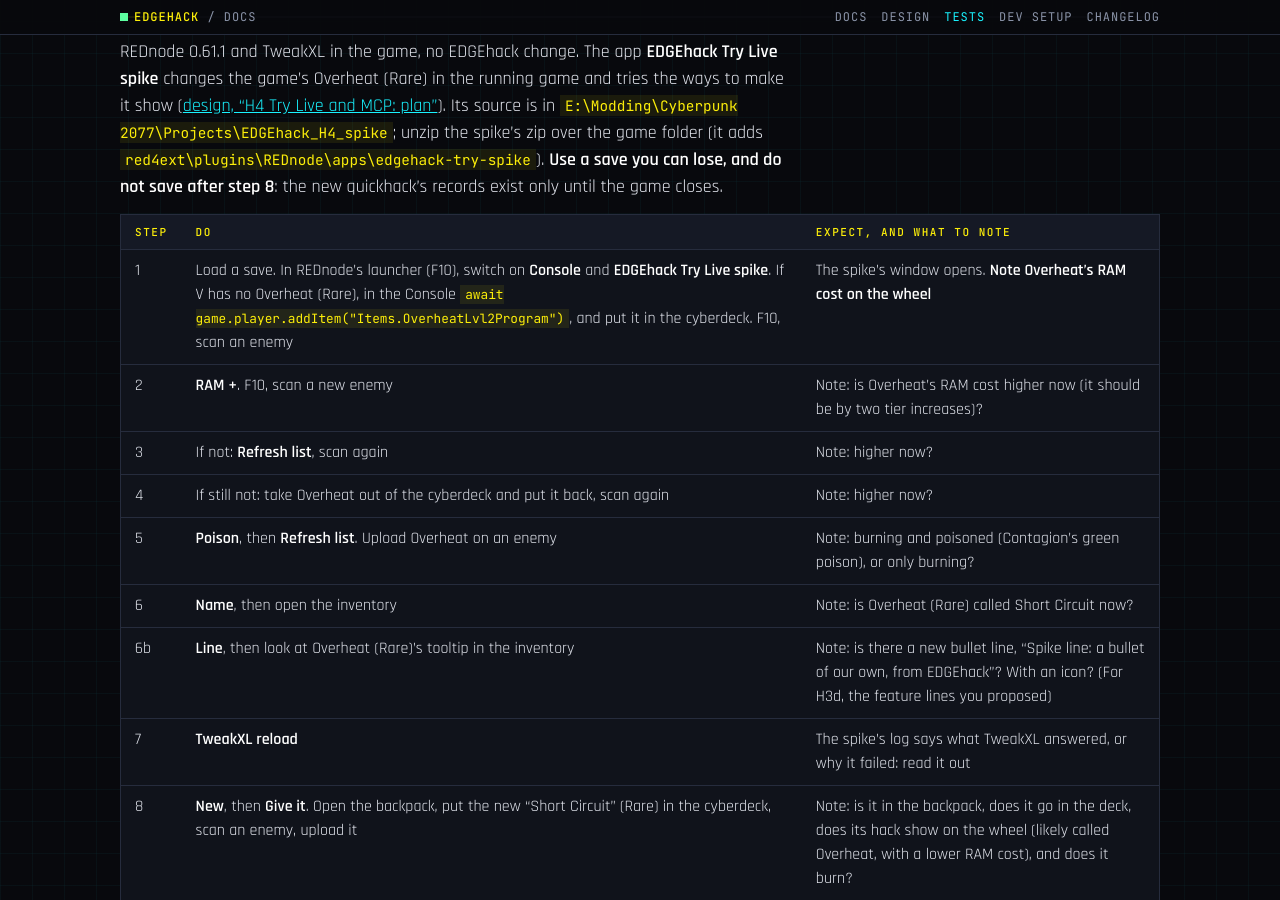
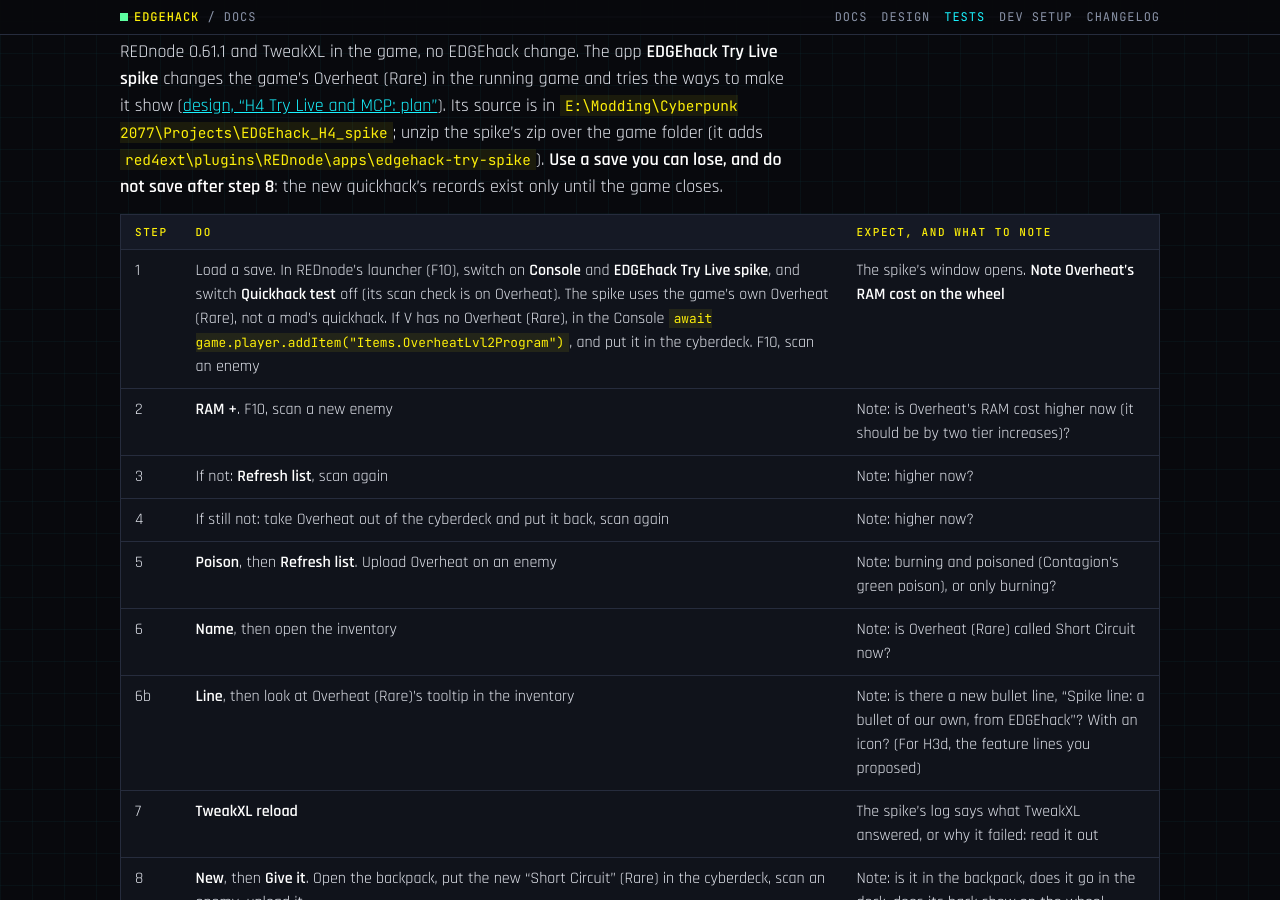
Before and after one commit to Edgemodders/EDGEhack, a Jekyll site: the page built from docs/testing.md, in a window 1280 px wide and 900 px high, scrolled down 2667 px. Built offline with Jekyll 4.4.1, drawn with Linux system fonts in a browser that asks for light colours.

Commit message:
H4 plan agreed (the four recommendations); the spike uses the game's own Overheat, with Quickhack test off
Co-Authored-By: Claude Opus 5.5 <noreply@anthropic.com>

```diff
--- a/docs/testing.md
+++ b/docs/testing.md
@@ -51,7 +51,7 @@ REDnode 0.61.1 and TweakXL in the game, no EDGEhack change. The app **EDGEhack T
 
 | Step | Do | Expect, and what to note |
 |---|---|---|
-| 1 | Load a save. In REDnode's launcher (F10), switch on **Console** and **EDGEhack Try Live spike**. If V has no Overheat (Rare), in the Console `await game.player.addItem("Items.OverheatLvl2Program")`, and put it in the cyberdeck. F10, scan an enemy | The spike's window opens. **Note Overheat's RAM cost on the wheel** |
+| 1 | Load a save. In REDnode's launcher (F10), switch on **Console** and **EDGEhack Try Live spike**, and switch **Quickhack test** off (its scan check is on Overheat). The spike uses the game's own Overheat (Rare), not a mod's quickhack. If V has no Overheat (Rare), in the Console `await game.player.addItem("Items.OverheatLvl2Program")`, and put it in the cyberdeck. F10, scan an enemy | The spike's window opens. **Note Overheat's RAM cost on the wheel** |
 | 2 | **RAM +**. F10, scan a new enemy | Note: is Overheat's RAM cost higher now (it should be by two tier increases)? |
 | 3 | If not: **Refresh list**, scan again | Note: higher now? |
 | 4 | If still not: take Overheat out of the cyberdeck and put it back, scan again | Note: higher now? |
```
Also changed, not shown: CLAUDE.md (+1 -1 lines), docs/design.md (+1 -1 lines).
